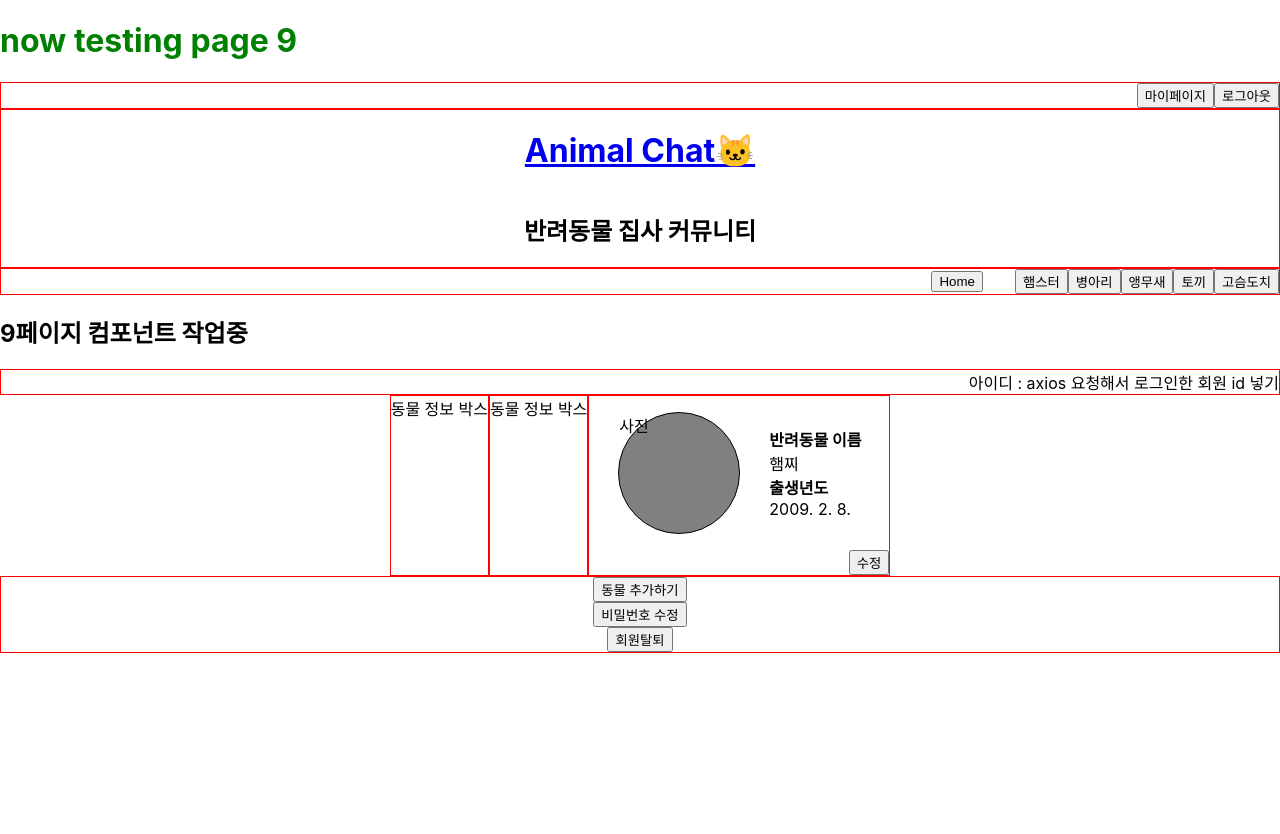
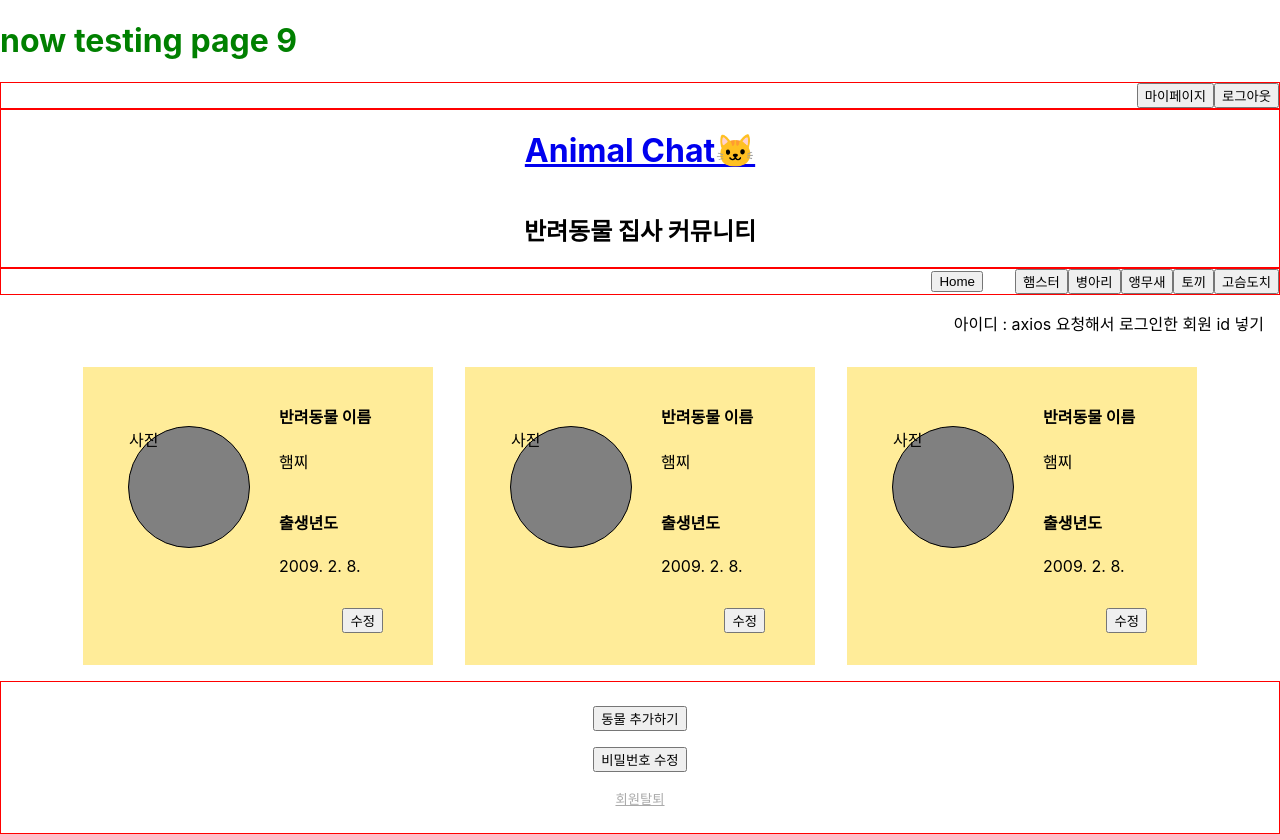
Before and after one commit to emily-hong/AnimalChat, a React (Create React App) app in the folder client/: page /mypage in a window 1280 px wide. Before the commit the page ends 800 px from the top, so only its background shows below. Built offline with nearby package versions, Linux system fonts and the light colour scheme.

Commit message:
Design: 레이아웃 수정

```diff
--- a/client/src/components/AnimalInfo.js
+++ b/client/src/components/AnimalInfo.js
@@ -5,6 +5,7 @@ const Outer = styled.div`
   display: flex;
   flex-direction: column;
   width: 300px;
+  padding: 1rem;
 `;
 
 const PictureAndText = styled.div`
@@ -52,6 +53,10 @@ const ButtonSpace = styled.div`
   align-items: center;
 `;
 
+const Button = styled.button`
+  margin: 1rem;
+`;
+
 export default function AnimalInfo() {
   return (
     <div className='singleAnimalInfo'>
@@ -65,15 +70,19 @@ export default function AnimalInfo() {
           </PictureSpace>
           <TextSpace>
             {/* TODO : 이름과 출생년도 props, 악시오스 요청 */}
-            <h4>반려동물 이름</h4>
-            <p>{'햄찌'}</p>
-            <h4>출생년도</h4>
-            <p>{'2009. 2. 8.'}</p>
+            <div>
+              <h4>반려동물 이름</h4>
+              <p>{'햄찌'}</p>
+            </div>
+            <div>
+              <h4>출생년도</h4>
+              <p>{'2009. 2. 8.'}</p>
+            </div>
           </TextSpace>
         </PictureAndText>
         <ButtonSpace>
-          {/* TODO : 수정 페이지 연결 */}
-          <button>수정</button>
+          {/* TODO : 수정 페이지 Link, 라우팅 */}
+          <Button>수정</Button>
         </ButtonSpace>
       </Outer>
     </div>
--- a/client/src/pages/9.myPageSection.js
+++ b/client/src/pages/9.myPageSection.js
@@ -3,18 +3,23 @@ import AnimalInfo from '../components/AnimalInfo';
 
 const IdDisplay = styled.div`
   box-sizing: content-box;
+  padding: 1rem;
   display: flex;
   justify-content: flex-end;
-  border: 1px solid red;
 `;
 
 const AnimalsList = styled.div`
   box-sizing: content-box;
-  display: flex;
+  padding: 1rem;
+  display: grid;
+  gap: 2rem;
+  grid-template-columns: repeat(auto-fit, 350px);
   justify-content: center;
+  align-content: center;
 
   & > div {
-    border: 1px solid red;
+    // border: 1px solid red;
+    background-color: #FFEC99;
   }
 `;
 
@@ -24,25 +29,38 @@ const ButtonsArea = styled.div`
   flex-direction: column;
   justify-content: center;
   align-items: center;
+  padding: 1rem;
   border: 1px solid red;
+
+  & > button {
+    box-sizing: content-box;
+    margin: .5rem;
+  }
+`;
+
+const QuitButton = styled.button`
+  background-color: transparent;
+  border-radius: none;
+  text-decoration: underline;
+  border: none;
+  color: #AAAAAA;
 `;
 
 export default function UserInformationSection () {
   return (
     <div className="UserInformationSection">
-      <h2>9페이지 컴포넌트 작업중</h2>
       <IdDisplay>
         <span>아이디 : {'axios 요청해서 로그인한 회원 id 넣기'}</span>
       </IdDisplay>
       <AnimalsList>
-        <div>동물 정보 박스</div>
-        <div>동물 정보 박스</div>
+        <AnimalInfo />
+        <AnimalInfo />
         <AnimalInfo />
       </AnimalsList>
       <ButtonsArea>
         <button>동물 추가하기</button>
         <button>비밀번호 수정</button>
-        <button>회원탈퇴</button>
+        <QuitButton>회원탈퇴</QuitButton>
       </ButtonsArea>
     </div>
   );
```
